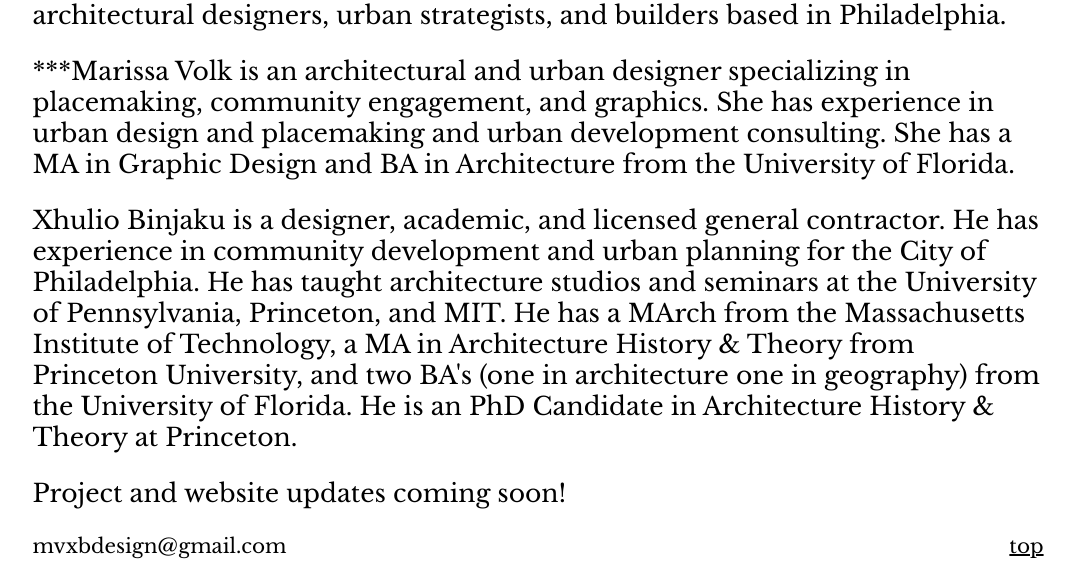
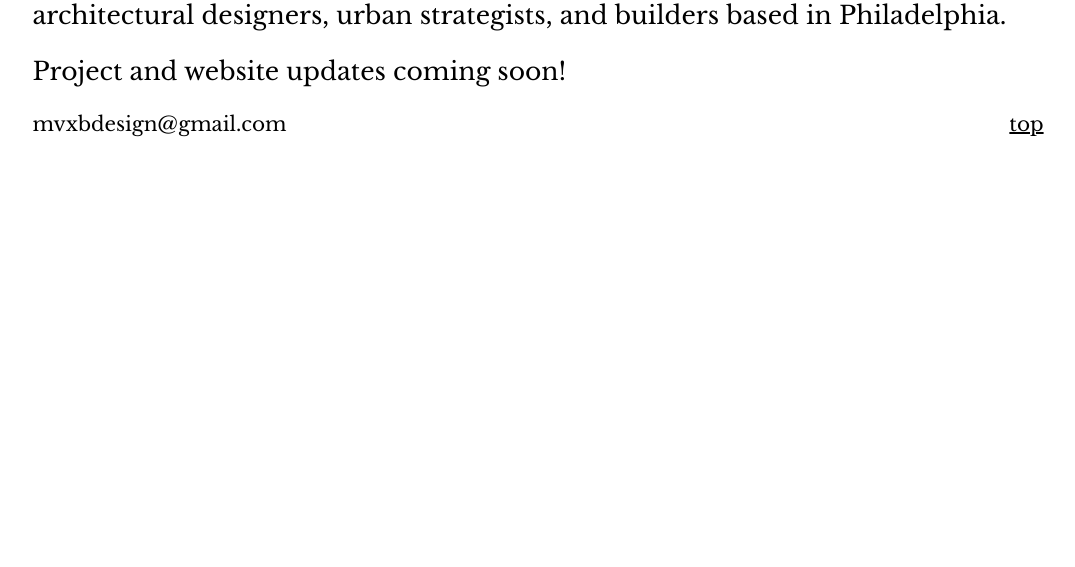
Before and after one commit to lilxhu/MVXB, a plain HTML site: page index.html in a window 1280 px wide. Shown: the part 829-1396 px from the top of the page, without its empty margins (102-1177 px from the left). After the commit the page ends 974 px from the top, so only its background shows below. Drawn offline with nearby package versions, Linux system fonts and the light colour scheme.

Commit message:
Update index.html

```diff
--- a/index.html
+++ b/index.html
@@ -52,9 +52,6 @@
 					<div class="toppagetext">
 						MVXB is the design studio of Marissa Volk and Xhulio Binjaku. We are architectural designers, urban strategists, and builders based in Philadelphia.
 
-						<p>***Marissa Volk is an architectural and urban designer specializing in placemaking, community engagement, and graphics. She has experience in urban design and placemaking and urban development consulting. She has a MA in Graphic Design and BA in Architecture from the University of Florida. </p>
-						<p>Xhulio Binjaku is a designer, academic, and licensed general contractor. He has experience in community development and urban planning for the City of Philadelphia. He has taught architecture studios and seminars at the University of Pennsylvania, Princeton, and MIT. He has a MArch from the Massachusetts Institute of Technology, a MA in Architecture History & Theory from Princeton University, and two BA's (one in architecture one in geography) from the University of Florida. He is an PhD Candidate in Architecture History & Theory at Princeton. </p>
-
 						<p>Project and website updates coming soon!</p>
 					</div>
 				</div>
```
